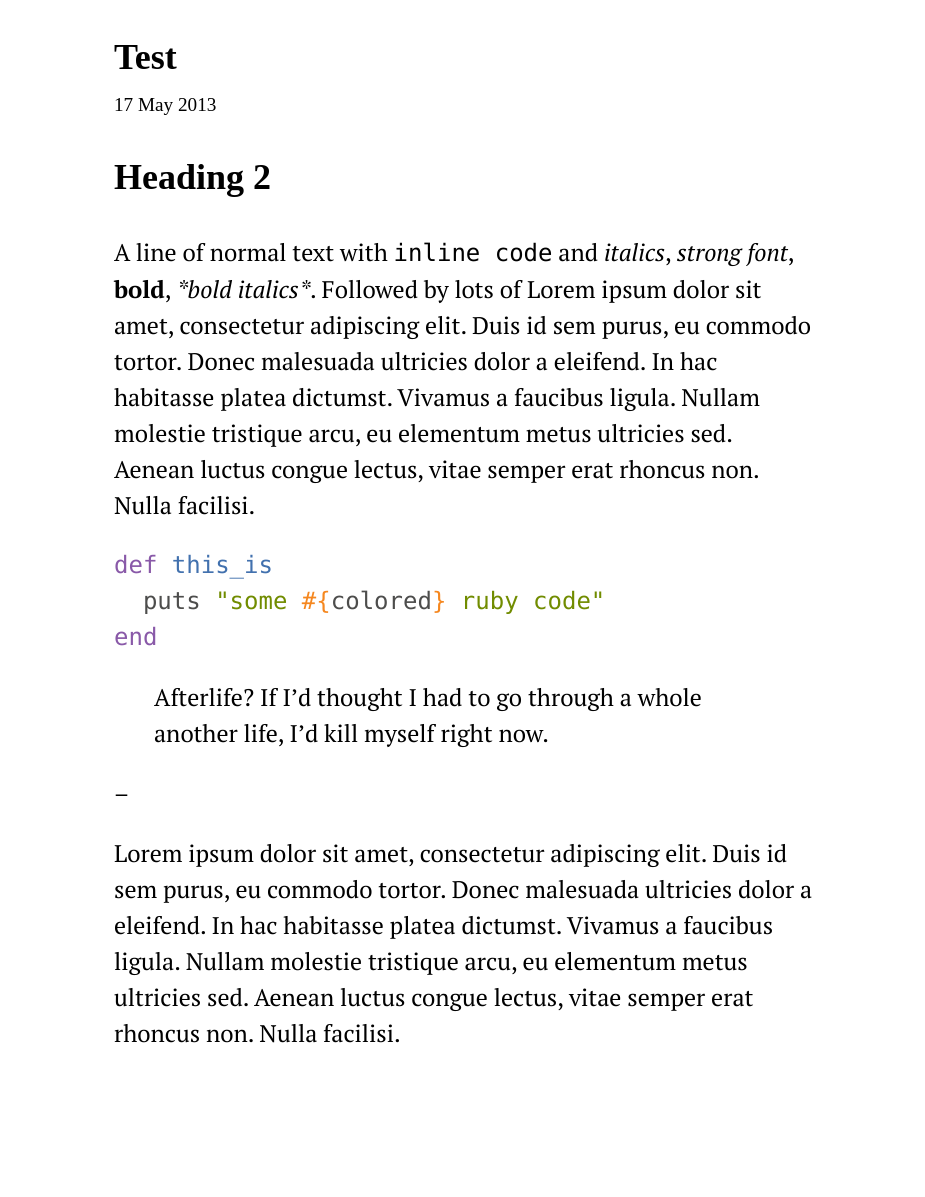
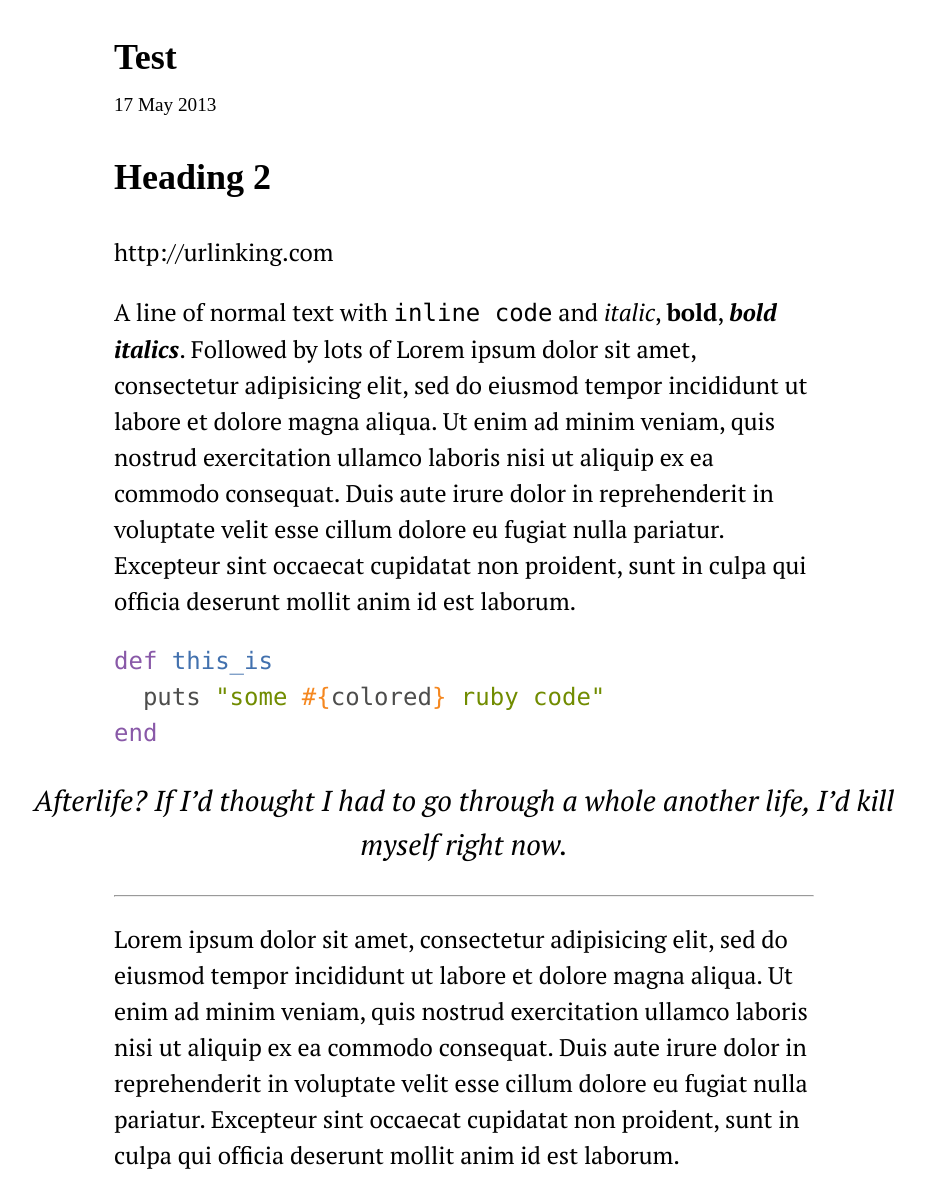
Before and after one commit to lvivski/blog, a Jekyll site: the page built from _posts/2013-05-17-test.md, in a window 1280 px wide. Shown: the whole page, without its empty margins (176-1101 px from the left). Built offline with Jekyll 4.4.1, drawn with Linux system fonts in a browser that asks for light colours; some web fonts are replaced; Markdown is read by kramdown in place of the engine named in the settings; before the commit the page ends 1075 px from its top, so only the background shows below that.

Commit message:
cite style

````diff
--- a/_posts/2013-05-17-test.md
+++ b/_posts/2013-05-17-test.md
@@ -4,7 +4,9 @@ title: Test
 ---
 ## Heading 2
 
-A line of normal text with `inline code` and _italics_, *strong font*, **bold**, _*bold italics*_. Followed by lots of Lorem ipsum dolor sit amet, consectetur adipiscing elit. Duis id sem purus, eu commodo tortor. Donec malesuada ultricies dolor a eleifend. In hac habitasse platea dictumst. Vivamus a faucibus ligula. Nullam molestie tristique arcu, eu elementum metus ultricies sed. Aenean luctus congue lectus, vitae semper erat rhoncus non. Nulla facilisi.
+http://urlinking.com
+
+A line of normal text with `inline code` and _italic_, **bold**, _**bold italics**_. Followed by lots of 	Lorem ipsum dolor sit amet, consectetur adipisicing elit, sed do eiusmod tempor incididunt ut labore et dolore magna aliqua. Ut enim ad minim veniam, quis nostrud exercitation ullamco laboris nisi ut aliquip ex ea commodo consequat. Duis aute irure dolor in reprehenderit in voluptate velit esse cillum dolore eu fugiat nulla pariatur. Excepteur sint occaecat cupidatat non proident, sunt in culpa qui officia deserunt mollit anim id est laborum.
 
 ```ruby
 def this_is
@@ -14,6 +16,6 @@ end
 
 >  Afterlife? If I'd thought I had to go through a whole another life, I'd kill myself right now.
 
---
+---
 
-Lorem ipsum dolor sit amet, consectetur adipiscing elit. Duis id sem purus, eu commodo tortor. Donec malesuada ultricies dolor a eleifend. In hac habitasse platea dictumst. Vivamus a faucibus ligula. Nullam molestie tristique arcu, eu elementum metus ultricies sed. Aenean luctus congue lectus, vitae semper erat rhoncus non. Nulla facilisi.
+Lorem ipsum dolor sit amet, consectetur adipisicing elit, sed do eiusmod tempor incididunt ut labore et dolore magna aliqua. Ut enim ad minim veniam, quis nostrud exercitation ullamco laboris nisi ut aliquip ex ea commodo consequat. Duis aute irure dolor in reprehenderit in voluptate velit esse cillum dolore eu fugiat nulla pariatur. Excepteur sint occaecat cupidatat non proident, sunt in culpa qui officia deserunt mollit anim id est laborum.
--- a/css/main.css
+++ b/css/main.css
@@ -16,6 +16,13 @@ h1, h2, h3, h4, h5, h6, nav, time {
 
 pre, code {
 	font-family: "PT Mono", Menlo, monospace;
+}
+
+blockquote {
+	margin: 1em -4em;
+	font-size: 1.2em;
+	font-style: italic;
+	text-align: center;
 }
 
 a {
````
